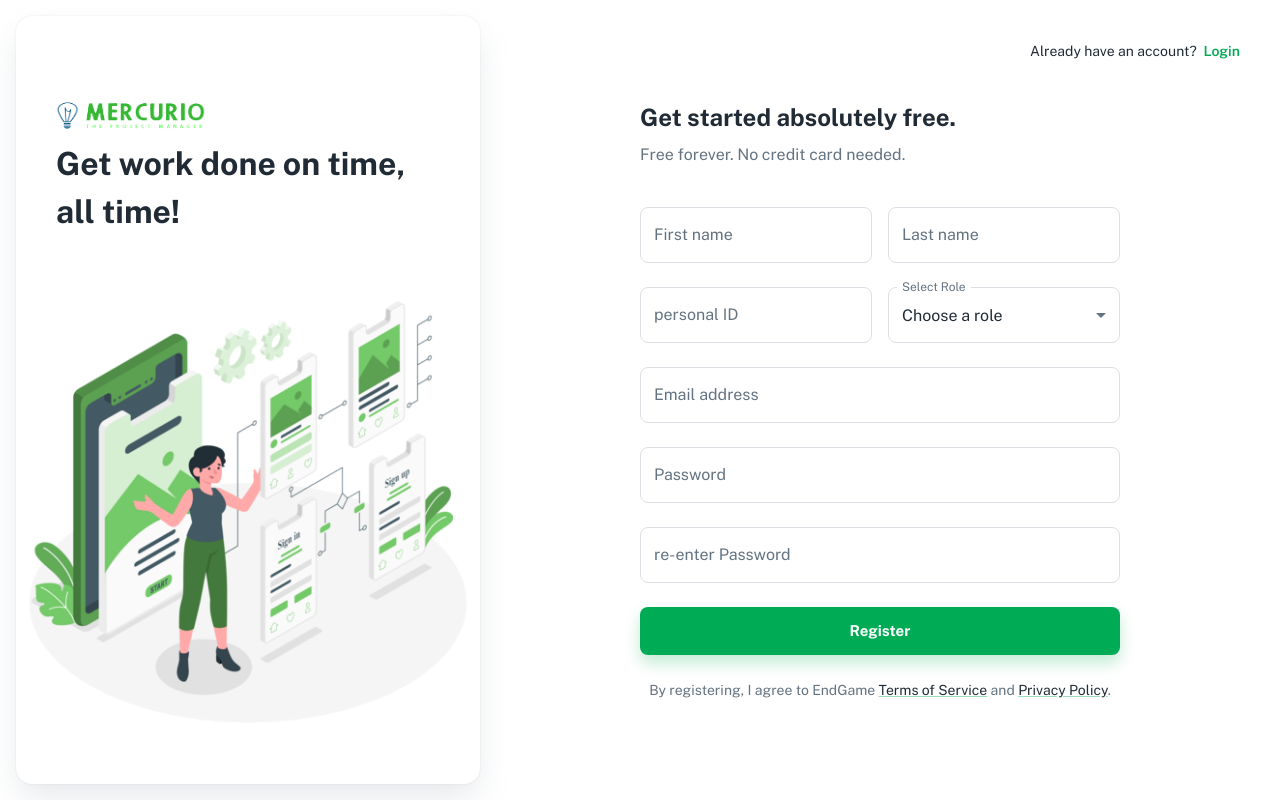
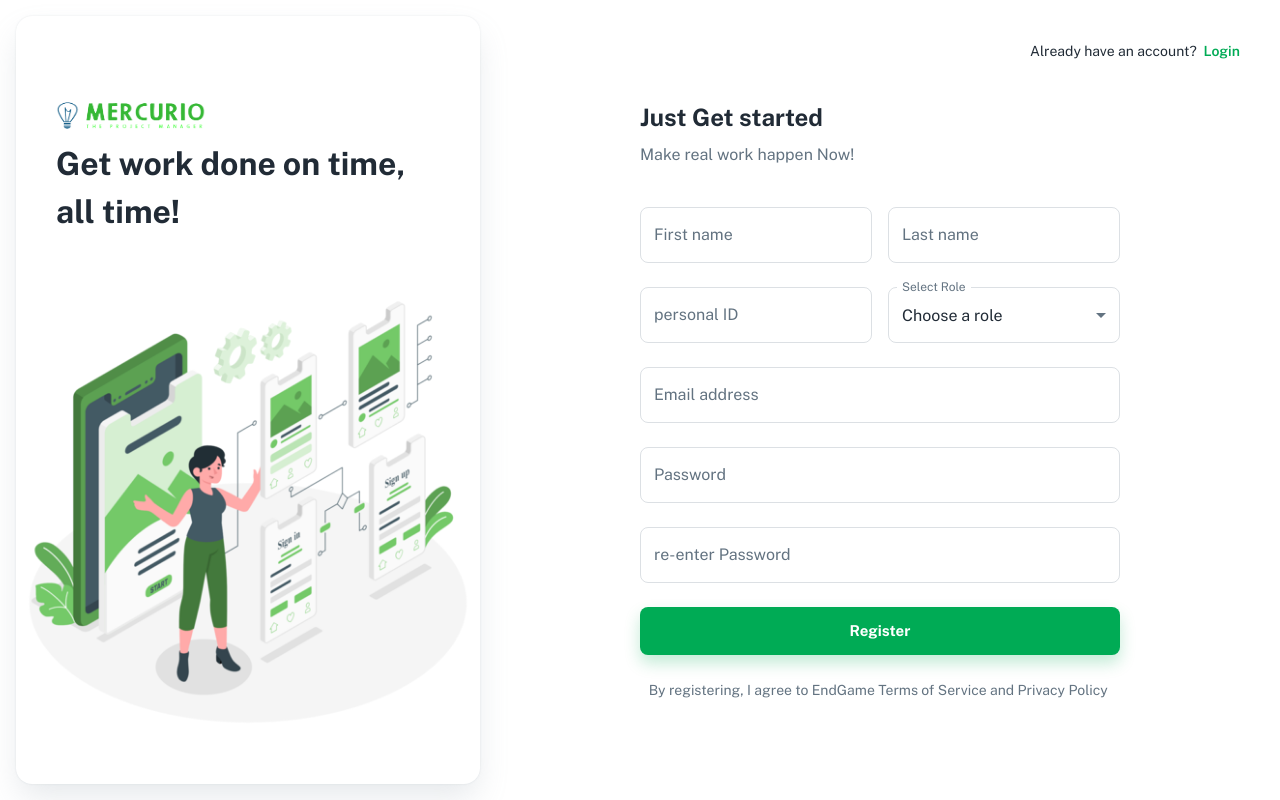
Before and after one commit to unawaretub86/EndGame, a React (Create React App) app: page /register in a window 1280 px wide. Built offline with nearby package versions, Linux system fonts and the light colour scheme; a web font is replaced by a local one.

Commit message:
style modifications added to register

```diff
--- a/src/components/authentication/register/RegisterForm.jsx
+++ b/src/components/authentication/register/RegisterForm.jsx
@@ -12,25 +12,26 @@ import eyeOffFill from '@iconify/icons-eva/eye-off-fill';
 import { Stack, TextField, IconButton, InputAdornment } from '@mui/material';
 import { LoadingButton } from '@mui/lab';
 import { CREATE_USER } from '../../../graphql/users/mutations';
-// import { resolvePlugin } from '@babel/core';
 
 // ----------------------------------------------------------------------
 
 export default function RegisterForm() {
   const navigate = useNavigate();
   const [showPassword, setShowPassword] = useState(false);
-  const [ mtCreateUser ] = useMutation(CREATE_USER);
+  const [mtCreateUser] = useMutation(CREATE_USER);
 
   const RegisterSchema = Yup.object().shape({
-    name: Yup.string()
-      .min(2, 'Too Short!')
-      .max(50, 'Too Long!')
-      .required('First name required'),
+    name: Yup.string().min(2, 'Too Short!').max(50, 'Too Long!').required('First name required'),
     lastName: Yup.string().min(2, 'Too Short!').max(50, 'Too Long!').required('Last name required'),
     documentId: Yup.number('Must be a number').required('Identification is required'),
     email: Yup.string().email('Email must be a valid email address').required('Email is required'),
-    password: Yup.string().required('Password is required').min(6, 'Password must be at least 6 characters').matches(/[a-zA-Z0-9]/, 'Password must contain letters and numbers'),
-    passwordConfirm: Yup.string().required('Password Confirm is required').oneOf([Yup.ref('password')], 'Passwords must match'),
+    password: Yup.string()
+      .required('Password is required')
+      .min(6, 'Password must be at least 6 characters')
+      .matches(/[a-zA-Z0-9]/, 'Password must contain letters and numbers'),
+    passwordConfirm: Yup.string()
+      .required('Password Confirm is required')
+      .oneOf([Yup.ref('password')], 'Passwords must match'),
     role: Yup.string().oneOf(['student', 'leader', 'admin'])
   });
 
@@ -46,13 +47,13 @@ export default function RegisterForm() {
     },
     validationSchema: RegisterSchema,
     onSubmit: async () => {
-      console.log("Register ~ formik.values ~ ", formik.values);
-      const toSend = { input : {...formik.values}};
-      console.log("Register ~ toSend11 ~ ", toSend);
+      console.log('Register ~ formik.values ~ ', formik.values);
+      const toSend = { input: { ...formik.values } };
+      console.log('Register ~ toSend11 ~ ', toSend);
       delete toSend.input.passwordConfirm;
-      console.log("Register ~ toSend22 ~ ", toSend);
-      const resp = await mtCreateUser({ variables: toSend })
-      console.log("Register ~ resp ~ ", resp);
+      console.log('Register ~ toSend22 ~ ', toSend);
+      const resp = await mtCreateUser({ variables: toSend });
+      console.log('Register ~ resp ~ ', resp);
       navigate('/login');
     }
   });
@@ -89,7 +90,6 @@ export default function RegisterForm() {
               helperText={touched.documentId && errors.documentId}
             />
 
-
             <TextField
               select
               fullWidth
@@ -106,12 +106,11 @@ export default function RegisterForm() {
               <option value="leader">Leader</option>
               <option value="student">Student</option>
             </TextField>
-
           </Stack>
 
           <TextField
             fullWidth
-            autoComplete="username"
+            // autoComplete="username"
             type="email"
             label="Email address"
             {...getFieldProps('email')}
@@ -121,7 +120,7 @@ export default function RegisterForm() {
 
           <TextField
             fullWidth
-            autoComplete="current-password"
+            // autoComplete="current-password"/
             type={showPassword ? 'text' : 'password'}
             label="Password"
             {...getFieldProps('password')}
--- a/src/pages/Register.jsx
+++ b/src/pages/Register.jsx
@@ -62,11 +62,9 @@ export default function Register() {
         <ContentStyle>
           <Box sx={{ mb: 5 }}>
             <Typography variant="h4" gutterBottom>
-              Get started absolutely free.
+              Just Get started
             </Typography>
-            <Typography sx={{ color: 'text.secondary' }}>
-              Free forever. No credit card needed.
-            </Typography>
+            <Typography sx={{ color: 'text.secondary' }}>Make real work happen Now!</Typography>
           </Box>
 
           {/* JWT xx <AuthSocial /> */}
@@ -74,15 +72,7 @@ export default function Register() {
           <RegisterForm />
 
           <Typography variant="body2" align="center" sx={{ color: 'text.secondary', mt: 3 }}>
-            By registering, I agree to EndGame&nbsp;
-            <Link underline="always" sx={{ color: 'text.primary' }}>
-              Terms of Service
-            </Link>
-            &nbsp;and&nbsp;
-            <Link underline="always" sx={{ color: 'text.primary' }}>
-              Privacy Policy
-            </Link>
-            .
+            By registering, I agree to EndGame Terms of Service and Privacy Policy&nbsp;
           </Typography>
 
           <MHidden width="smUp">
```
Lines whose indentation alone changed are shown as unchanged.
